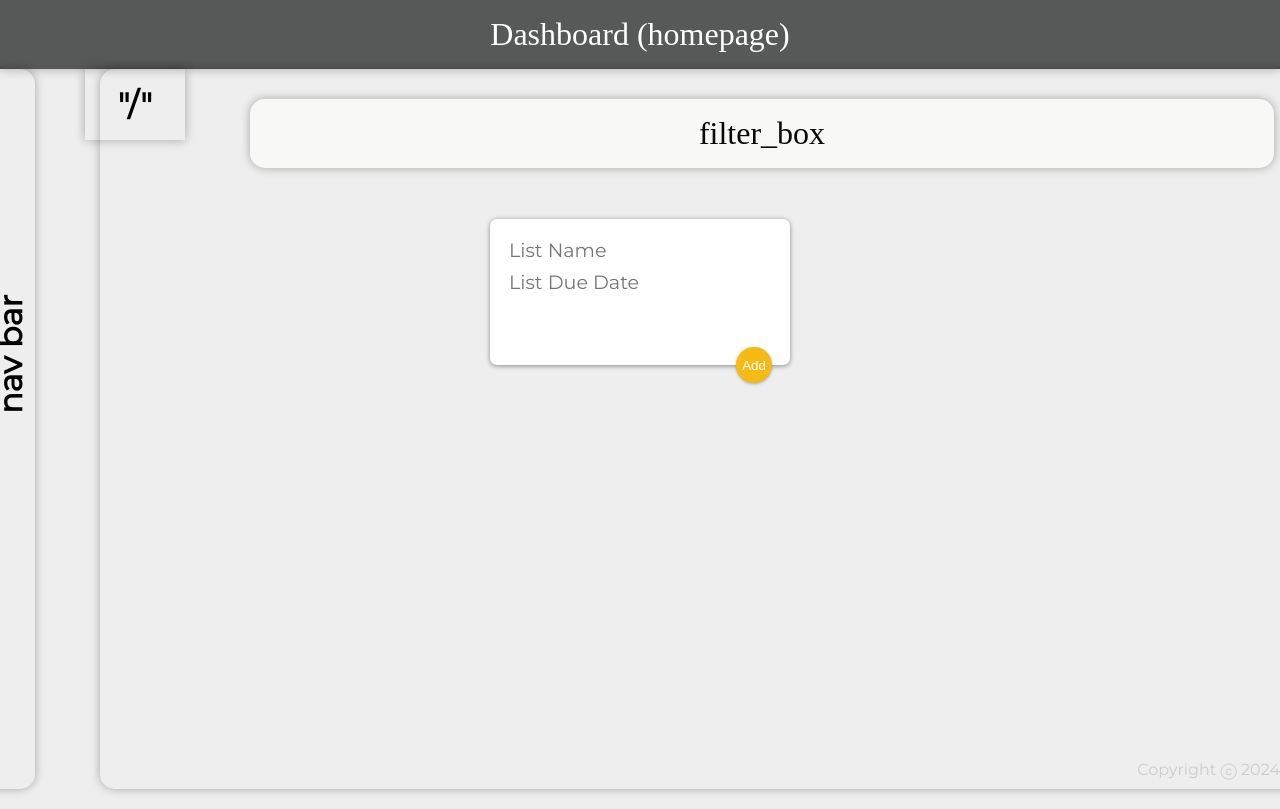
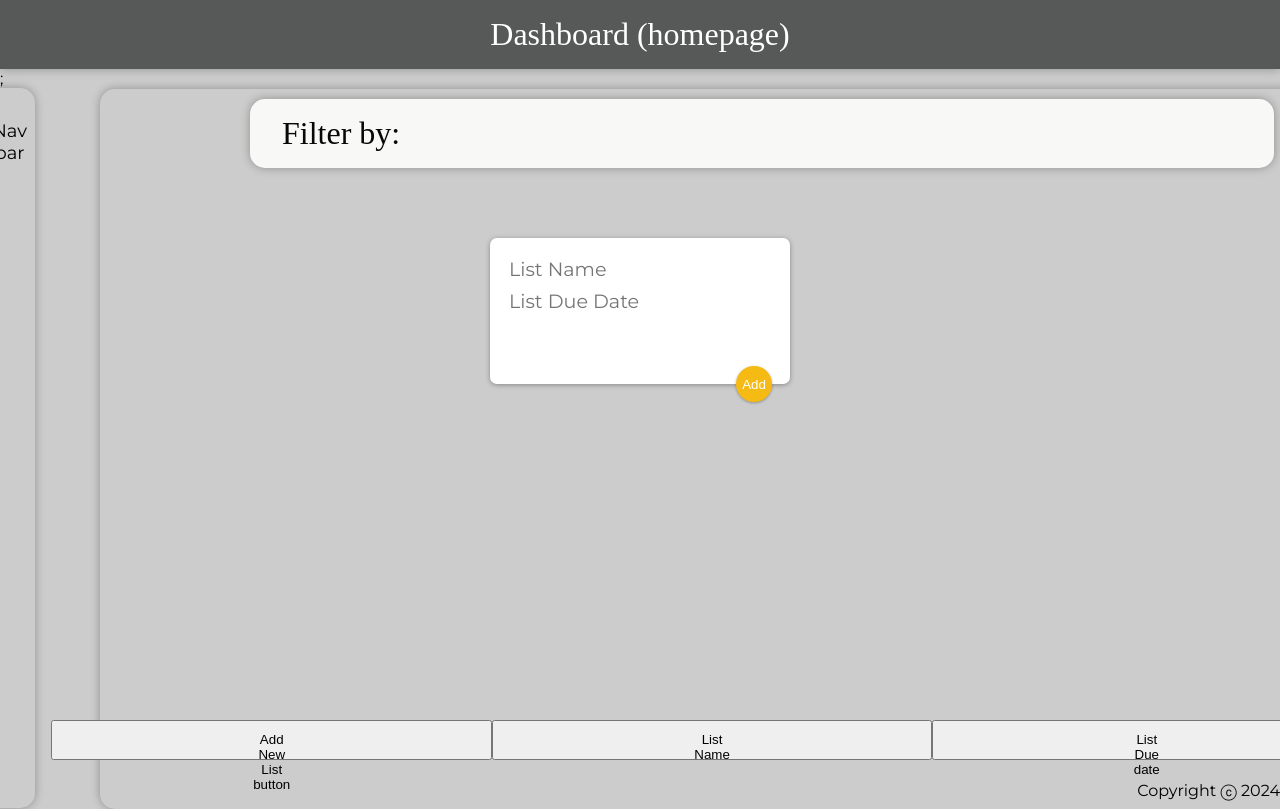
Before and after one commit to nr768/CS312-Task-Manager-App, a React (Create React App) app in the folder task-manager/: page / in a window 1280 px wide. Shown: the top 809 px of the page. Built offline with nearby package versions, Linux system fonts and the light colour scheme; a web font is replaced by a local one.

Commit message:
Changed the html to line up with the phase 1 mock. Added dummy bottons on bottom for adding new notes with data.

```diff
--- a/task-manager/package.json
+++ b/task-manager/package.json
@@ -6,7 +6,9 @@
     "@testing-library/jest-dom": "^5.17.0",
     "@testing-library/react": "^13.4.0",
     "@testing-library/user-event": "^13.5.0",
+    "bootstrap": "^5.3.3",
     "react": "^18.3.1",
+    "react-bootstrap": "^2.10.4",
     "react-dom": "^18.3.1",
     "react-scripts": "5.0.1",
     "web-vitals": "^2.1.4"
--- /dev/null
+++ b/task-manager/src/components/AddButtons.jsx
@@ -0,0 +1,14 @@
+import React from "react";
+
+function Add_button() {
+    return (
+      <div className="submit_boxes">
+        <button type="submit">Add New List button</button>
+        <button type="text">List Name</button>
+        <button >List Due date</button>
+        <button >Overview</button>
+      </div>
+    );
+  }
+
+  export default Add_button;
--- a/task-manager/src/components/App.js
+++ b/task-manager/src/components/App.js
@@ -36,6 +36,7 @@ function App() {
       <Header />
       <Filter_Box />
       <Big_Box />
+
       <Nav_Bar />
       <CreateArea onAdd={new_note} />
       {notes.map((noteItem, index) => {
--- a/task-manager/src/components/BigBox.jsx
+++ b/task-manager/src/components/BigBox.jsx
@@ -1,7 +1,11 @@
 import React from "react";
+import Submits from "./AddButtons";
 
 function Big_Box() {
-  return <big_box></big_box>;
+  return <div>
+    <big_box></big_box>;
+    <Submits></Submits>
+  </div>
 }
 
 export default Big_Box;
--- a/task-manager/src/components/FilterBox.jsx
+++ b/task-manager/src/components/FilterBox.jsx
@@ -3,7 +3,7 @@ import React from "react";
 function Filter_Box() {
   return (
     <filter_box>
-      <h1>filter_box</h1>
+      <h1>Filter by:</h1>
     </filter_box>
   );
 }
--- a/task-manager/src/components/NavBar.jsx
+++ b/task-manager/src/components/NavBar.jsx
@@ -1,18 +1,27 @@
 import React from "react";
 import Nav_Bar_Box from "./NavBarBox";
+import Container from 'react-bootstrap/Container';
+import Nav from 'react-bootstrap/Nav';
+
 
 function Nav_Bar() {
   return (
     <div>
       <nav_bar>
-        <h1>nav bar</h1>
+        <ul>
+          <li>Nav bar</li>
+        </ul>
+        {/* <h1>nav bar</h1> */}
       </nav_bar>
-      <Nav_Bar_Box />
+      {/* <Nav_Bar_Box /> */}
     </div>
   );
 }
 
 export default Nav_Bar;
+
+
+
 
 {
   /*
--- a/task-manager/src/components/NavBarBox.jsx
+++ b/task-manager/src/components/NavBarBox.jsx
@@ -15,3 +15,5 @@ export default Nav_Bar_Box;
   This is for the little boxes in the nav bar
   */
 }
+
+// THIS IS NOT USED RIGHT NOW
--- a/task-manager/src/index.css
+++ b/task-manager/src/index.css
@@ -7,7 +7,7 @@ html {
   font-family: "Montserrat", sans-serif;
 }
 body {
-  background: #eee;
+  background:#ccc;
 
 }
 
@@ -31,11 +31,10 @@ footer {
   text-align: right;
   bottom: 0;
   width: 100%;
-  height: 2.5rem;
 }
 
 footer p {
-  color: #ccc;
+  color: black;
 }
 
 filter_box {
@@ -56,13 +55,16 @@ filter_box h1 {
   color: #080808;
   font-family: "McLaren", cursive;
   font-weight: 200;
+  text-align: left;
 }
 
 big_box {
   margin: auto -16px;
+  margin-top: 20px;
   position: absolute;
   padding: 16px 32px;
   box-shadow: 0 0 10px 0 rgba(0, 0, 0, 0.3);
+  background-color: ;
   text-align: center;
   width: 95%;
   height: 90%;
@@ -76,24 +78,27 @@ nav_bar {
   position: absolute;
   padding: 16px, 32px;
   box-shadow: 0 0 10px 0 rgba(0, 0, 0, 0.3);
+  background-color: #ccc;
+  text-align: center;
   width: 4%;
   height: 90%;
   border-radius: 15px;
+
+}
+nav_bar ul {
+  list-style-type: none;
+  padding: 2px;
 }
 
-nav_bar h1 {
-  text-align: right;
-  white-space: nowrap;
-  transform: translateY(300px) rotate(270deg);
+nav_bar li {
+  font-size: large;
+  text-align: center;
+  margin: 30px 0;
 }
 
-nav_bar_box {
-  position: absolute;
-  padding: 16px;
-  box-shadow: 0 0 10px 0 rgba(0, 0, 0, 0.3);
-  text-align: center;
-  width: 100px;
-  margin-left: 85px;
+nav_bar li:hover {
+  cursor: pointer;
+  background-color: #555;
 }
 
 .note {
@@ -162,3 +167,27 @@ form button {
   cursor: pointer;
   outline: none;
 }
+
+.submit_boxes{
+  position: fixed;
+  display: flex;
+  justify-content: space-around;
+
+  text-align: left;
+  margin-left: 4%;
+  bottom: 5%;
+  width: 95%;
+  height: 5%;
+}
+
+.submit_boxes button{
+  padding: 10px 200px;
+  cursor: pointer;
+
+}
+
+/* .submit_boxes button{
+  background-color: #ccc;
+  cursor: not-allowed;
+
+} */
```
Also changed, not shown: 1 other file (tests, documents, lock files or other folders).
